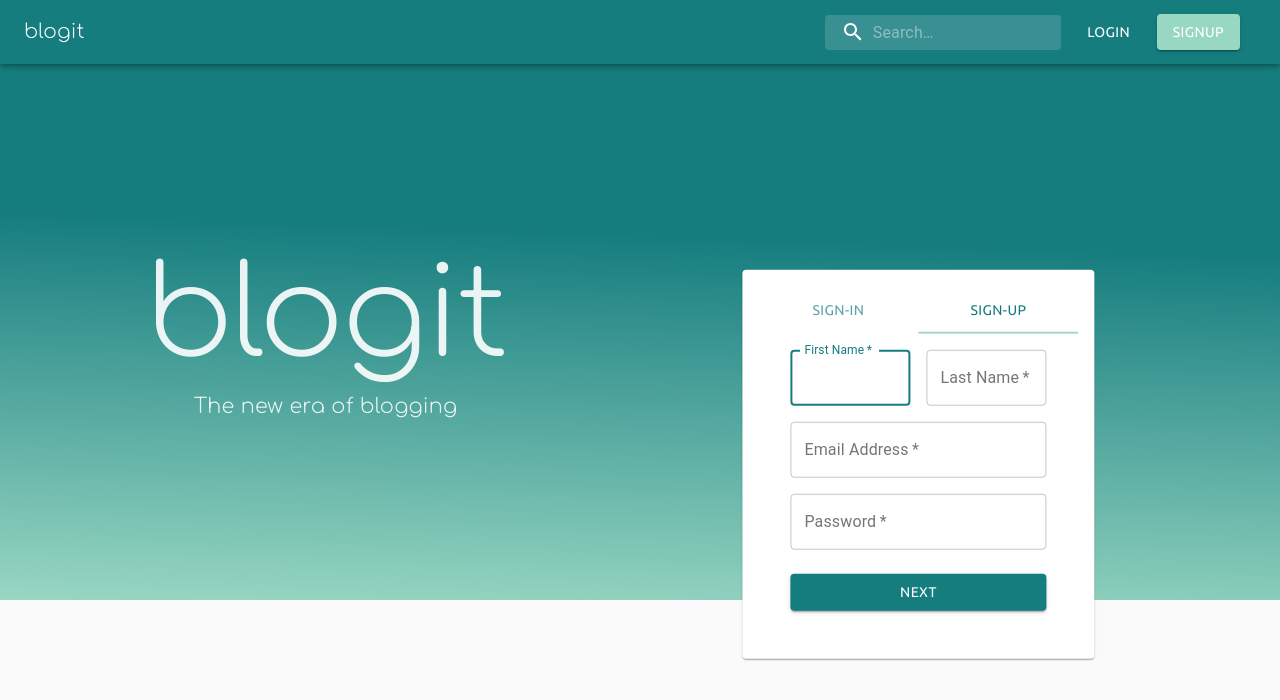
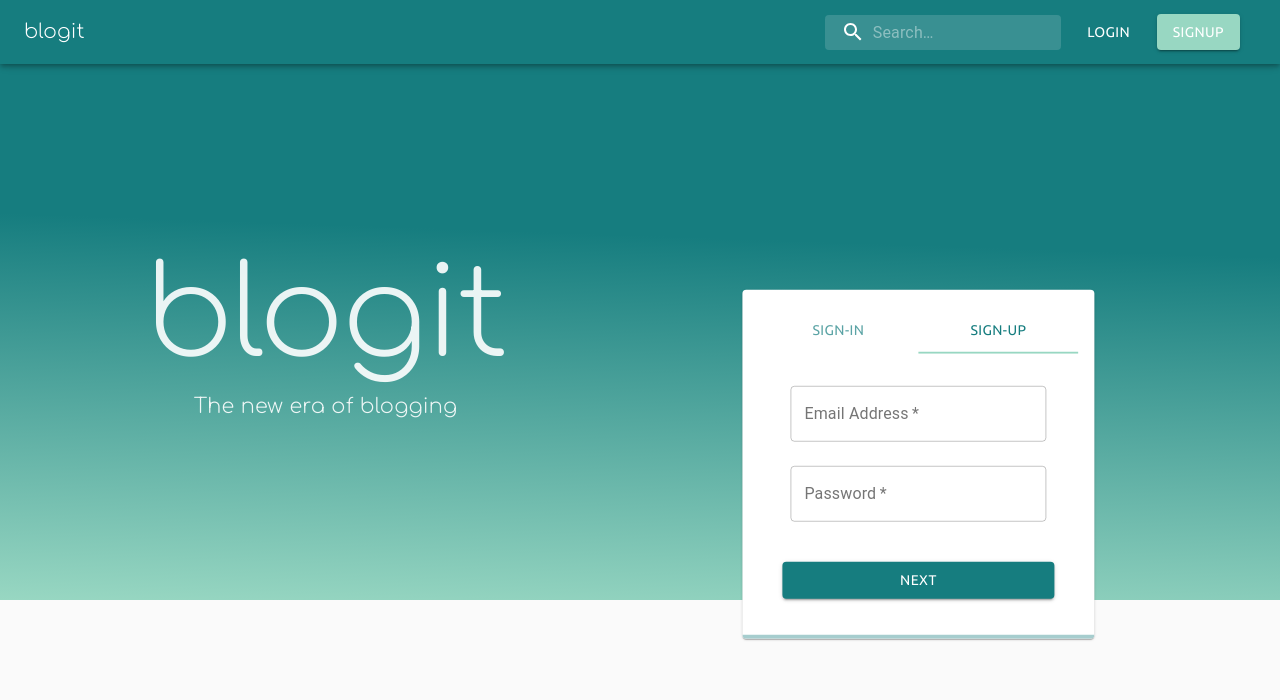
Before and after one commit to codegods/blogit, a React app in the folder frontend/: page /auth/1 in a window 1280 px wide. Shown: the top 700 px of the page. Built offline with nearby package versions, Linux system fonts and the light colour scheme.

Commit message:
Make sign up page distributed into steps

```diff
--- a/frontend/src/pages/auth/signup.tsx
+++ b/frontend/src/pages/auth/signup.tsx
@@ -2,24 +2,65 @@ import React from "react";
 import {
   Button,
   TextField,
-  Grid,
   Container,
   WithStyles,
+  LinearProgress,
 } from "@material-ui/core";
 import { withStyles } from "@material-ui/core/styles";
+import { CloudUpload } from "@material-ui/icons";
 import { signup as Styles } from "../../styles/auth";
 
-class SignUp extends React.Component<WithStyles<typeof Styles>> {
-  render() {
-    const { classes } = this.props;
+interface SignUpState {
+  step: number;
+  isLoading: boolean;
+}
 
-    return (
-      <Container component="main" maxWidth="xs">
-        <div className={classes.paper}>
-          <form className={classes.form} noValidate>
-            <Grid container spacing={2}>
-              <Grid item xs={12} sm={6}>
+interface SignUpPage extends React.Component {
+  steps: Array<React.ReactNode>;
+  nextStep: (_e: React.ChangeEvent<{}>) => void;
+}
+
+type PropTypes = WithStyles<typeof Styles>;
+
+class SignUp extends React.Component<PropTypes> implements SignUpPage {
+  state: SignUpState;
+  steps: SignUpPage["steps"];
+  constructor(props: PropTypes) {
+    super(props);
+    this.state = {
+      step: 0,
+      isLoading: false,
+    };
+    this.nextStep = this.nextStep.bind(this);
+    this.steps = [
+      // Step 0: Email and Password
+      <div>
             <TextField
+              margin="normal"
+              variant="outlined"
+              required
+              fullWidth
+              id="auth-signup-email"
+              label="Email Address"
+              name="email"
+              autoComplete="email"
+            />
+            <TextField
+              margin="normal"
+              variant="outlined"
+              required
+              fullWidth
+              name="password"
+              label="Password"
+              type="password"
+              id="auth-signup-password"
+              autoComplete="current-password"
+            />
+      </div>,
+      // Step 1: Pick a Username, First and Last name
+      <div>
+          <TextField
+              margin="normal"
             autoComplete="fname"
             name="firstName"
             variant="outlined"
@@ -29,9 +70,8 @@ class SignUp extends React.Component<WithStyles<typeof Styles>> {
             label="First Name"
             autoFocus
           />
-              </Grid>
-              <Grid item xs={12} sm={6}>
           <TextField
+              margin="normal"
             variant="outlined"
             required
             fullWidth
@@ -40,42 +80,74 @@ class SignUp extends React.Component<WithStyles<typeof Styles>> {
             name="lastName"
             autoComplete="lname"
           />
-              </Grid>
-              <Grid item xs={12}>
           <TextField
+              margin="normal"
             variant="outlined"
             required
             fullWidth
-                  id="auth-signup-email"
-                  label="Email Address"
-                  name="email"
-                  autoComplete="email"
+            id="auth-signup-username"
+            label="Pick a user name"
+            name="userName"
+            autoComplete="uname"
           />
-              </Grid>
-              <Grid item xs={12}>
+      </div>,
+      // Step 2: Bio data and avatar
+      <div>
+          <input
+            type="file"
+            id="auth-signup-file-uploader"
+            className={this.props.classes.hidden}
+          />
+          <Button variant="contained" color="primary" startIcon={<CloudUpload />}>
+            Choose an Avatar
+          </Button>
           <TextField
+              margin="normal"
             variant="outlined"
-                  required
             fullWidth
-                  name="password"
-                  label="Password"
-                  type="password"
-                  id="auth-signup-password"
-                  autoComplete="current-password"
+            id="auth-signup-biodata"
+            label="Add something about yourself"
+            name="bioData"
+            multiline
           />
-              </Grid>
-            </Grid>
+      </div>,
+    ];
+  }
+  nextStep(_e: React.ChangeEvent<{}>) {
+    if (this.state.step < this.steps.length) {
+      this.setState({
+        step: this.state.step + 1,
+      });
+    }
+  }
+  render() {
+    const { classes } = this.props;
+
+    return (
+      <Container component="main" maxWidth="xs">
+        <div className={classes.paper}>
+          <form className={classes.form} noValidate>
+            {
+              // Display the current step
+              this.steps[this.state.step]
+            }
+          </form>
           <Button
             type="submit"
             fullWidth
             variant="contained"
             color="primary"
             className={classes.submit}
+            onClick={this.nextStep}
           >
             Next
           </Button>
-          </form>
         </div>
+        <LinearProgress
+          className={classes.progress}
+          variant={this.state.isLoading ? "indeterminate" : "determinate"}
+          value={(this.state.step / this.steps.length) * 100}
+        />
       </Container>
     );
   }
--- a/frontend/src/styles/auth.ts
+++ b/frontend/src/styles/auth.ts
@@ -88,5 +88,8 @@ export let signup = (theme: Theme) => createStyles({
     left: 0,
     bottom: 0,
     width: "100%",
+  },
+  hidden: {
+    display: "none"
   }
 })
```
Lines whose indentation alone changed are shown as unchanged.
